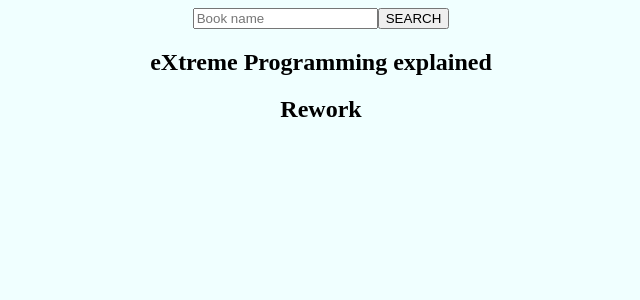
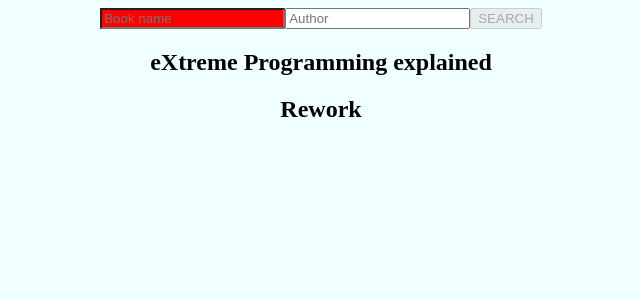
Before and after one commit to wishtack-training/wt-training-angular, an Angular app: page / in a window 1280 px wide. Shown: the top 300 px of the page, without its empty margins (319-959 px from the left). Built offline with nearby package versions, Linux system fonts and the light colour scheme.

Commit message:
Reactive forms.

```diff
--- a/src/app/app.module.ts
+++ b/src/app/app.module.ts
@@ -1,14 +1,15 @@
+import { NgModule } from '@angular/core';
+import { ReactiveFormsModule } from '@angular/forms';
 import { BrowserModule } from '@angular/platform-browser';
-import { NgModule } from '@angular/core';
 
 
 import { ServiceWorkerModule } from '@angular/service-worker';
-import { AppComponent } from './app.component';
 
 import { environment } from '../environments/environment';
+import { AppComponent } from './app.component';
+import { BookPreviewComponent } from './book/book-preview/book-preview.component';
+import { BookSearchComponent } from './book/book-search/book-search.component';
 import { DemoComponent } from './demo/demo/demo.component';
-import { BookSearchComponent } from './book/book-search/book-search.component';
-import { BookPreviewComponent } from './book/book-preview/book-preview.component';
 
 @NgModule({
     declarations: [
@@ -19,9 +20,11 @@ import { BookPreviewComponent } from './book/book-preview/book-preview.component
     ],
     imports: [
         BrowserModule,
-    ServiceWorkerModule.register('/ngsw-worker.js', { enabled: environment.production })
+        ReactiveFormsModule,
+        ServiceWorkerModule.register('/ngsw-worker.js', {enabled: environment.production})
     ],
     providers: [],
     bootstrap: [AppComponent]
 })
-export class AppModule { }
+export class AppModule {
+}
--- a/src/app/book/book-search/book-search.component.html
+++ b/src/app/book/book-search/book-search.component.html
@@ -1,10 +1,29 @@
-<form>
+<form
+        [formGroup]="searchFormGroup"
+        (ngSubmit)="searchBook()">
+
+    <!--<div *ngFor="let controlInfo of controlInfoList">-->
+        <!---->
+        <!--<ng-container-->
+                <!--*ngComponentOutlet="controlInfo.componentClass"-->
+                <!--[ngClass]="controlInfo.class"-->
+                <!--[control]="controlInfo.control">-->
+        <!---->
+    <!--</div>-->
 
     <input
+            formControlName="keywords"
             placeholder="Book name"
             type="text">
 
-    <button>SEARCH</button>
+    <input
+            formControlName="author"
+            placeholder="Author"
+            type="text">
+
+    <button
+            type="submit"
+            [disabled]="!searchFormGroup.valid">SEARCH</button>
 
 </form>
 
--- a/src/app/book/book-search/book-search.component.ts
+++ b/src/app/book/book-search/book-search.component.ts
@@ -1,14 +1,37 @@
 import { Component, OnInit } from '@angular/core';
+import { AbstractControl, FormControl, FormGroup, ValidatorFn, Validators } from '@angular/forms';
 import { Book } from '../book';
+
+const keywordsValidator = (keywordList) => (formControl: AbstractControl) => {
+
+    if (keywordList.includes(formControl.value)) {
+        return {
+            forbiddenkeywords: {
+                usedKeywords: formControl.value
+            }
+        };
+    }
+
+    return null;
+
+};
 
 @Component({
     selector: 'wt-book-search',
     templateUrl: './book-search.component.html',
-    styleUrls: ['./book-search.component.css']
+    styleUrls: ['./book-search.component.scss']
 })
 export class BookSearchComponent implements OnInit {
 
     bookList: Book[];
+    searchFormGroup = new FormGroup({
+        keywords: new FormControl(null, [
+            Validators.required,
+            Validators.maxLength(10),
+            keywordsValidator(['react', 'vue'])
+        ]),
+        author: new FormControl()
+    });
 
     constructor() {
     }
@@ -24,4 +47,10 @@ export class BookSearchComponent implements OnInit {
         ];
     }
 
+    searchBook() {
+        console.log(this.searchFormGroup.valid);
+        console.log(this.searchFormGroup.value);
+        this.searchFormGroup.reset();
+    }
+
 }
--- /dev/null
+++ b/src/ng-bootstrap-a-love-story.scss
@@ -0,0 +1,9 @@
+
+// @TODO @import '_bootstrap.scss'
+.error {
+    background-color: red;
+}
+
+input.ng-invalid {
+    @extend .error;
+}
--- a/src/styles.css
+++ b/src/styles.scss
@@ -1,4 +1,6 @@
 /* You can add global styles to this file, and also import other style files */
+
+@import './ng-bootstrap-a-love-story';
 
 body {
     background-color: azure;
```
Also changed, not shown: .angular-cli.json, src/app/book/book-search/book-search.component.css (deleted), src/app/book/book-search/book-search.component.scss (added). Lines whose indentation alone changed are shown as unchanged.
